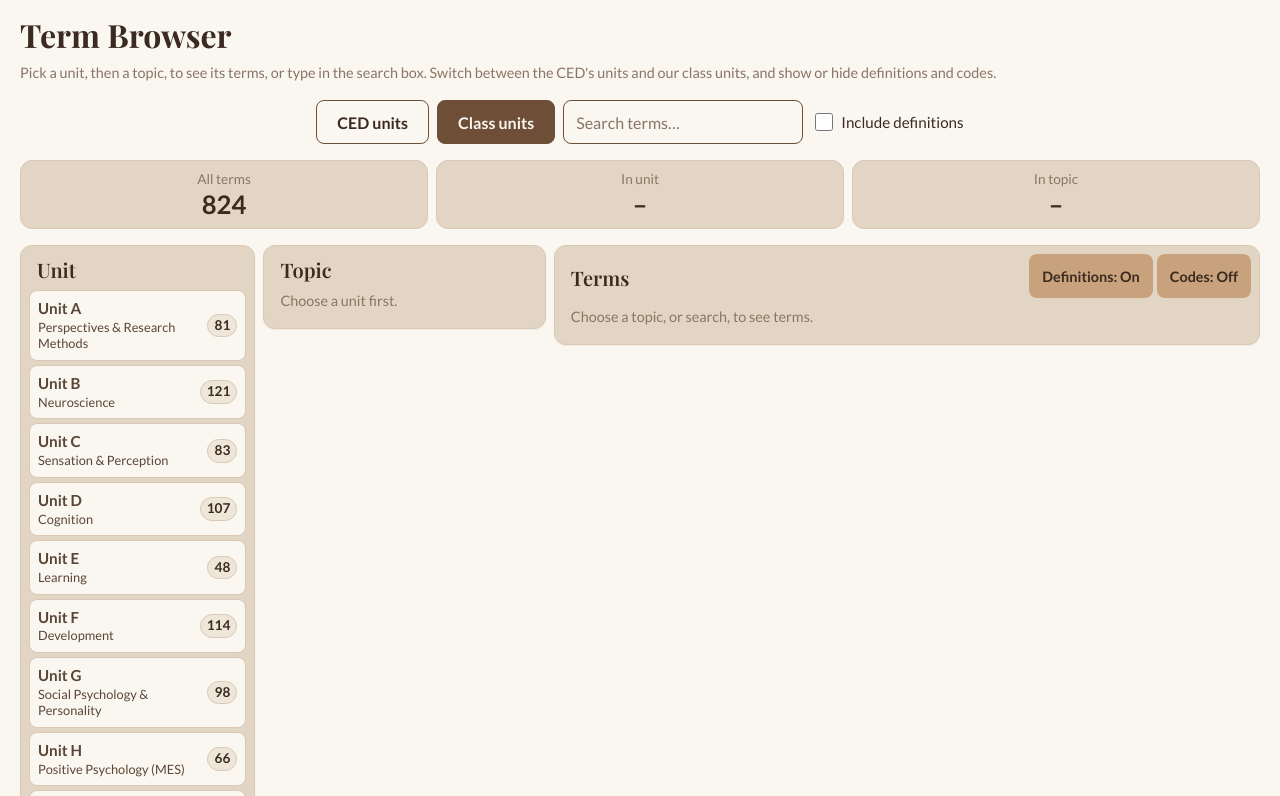
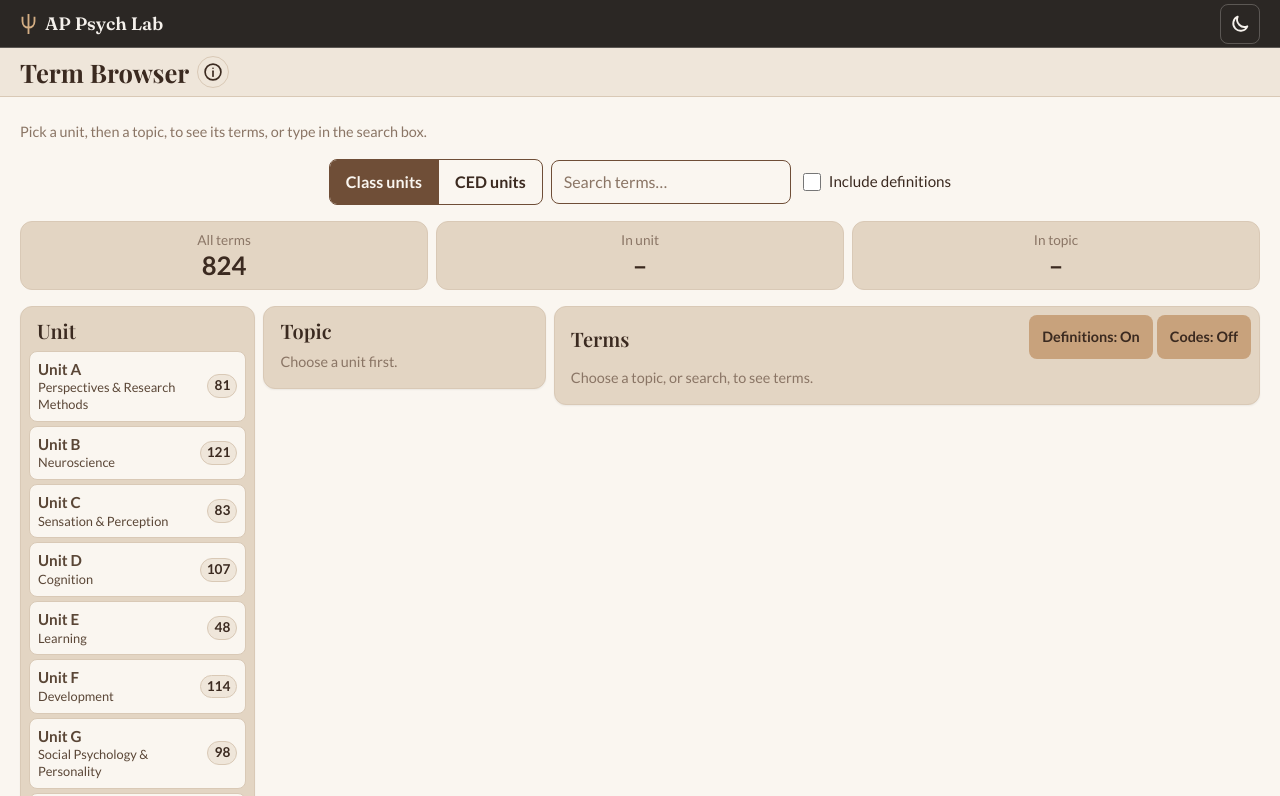
Before and after one commit to ap-psychlab/ap-psychlab.github.io, a plain HTML site: page review/term-browser/index.html in a window 1280 px wide. Both pictures are taken after a click on the button "Class units". Shown: the top 796 px of the page. Drawn offline with Linux system fonts and the light colour scheme.

Commit message:
Term Browser on the site bar and shared title bar, by course (Site Redesign step 6c)
New head, site bar and shared title bar with the ⓘ. Terms and class units
come from the chosen course (terms(course), unitsFor) and re-render when
it changes; Class units is the default view, and the CED view and codes
are AP only. A Unit Exam Terms Only box and a Unit Exam badge appear once
the course has Unit Exam Terms marked. The unit switch is the shared
segmented control.

Co-Authored-By: Claude Opus 5.5 <noreply@anthropic.com>
Claude-Session: https://claude.ai/code/session_01Mxd8Jg4BowDbr3sjJCeN7C

```diff
--- a/review/term-browser/index.html
+++ b/review/term-browser/index.html
@@ -3,35 +3,44 @@
 <head>
 <meta charset="utf-8">
 <meta name="viewport" content="width=device-width, initial-scale=1">
-<title>Term Browser</title>
-<link rel="preconnect" href="https://fonts.googleapis.com">
-<link rel="preconnect" href="https://fonts.gstatic.com" crossorigin>
-<link href="https://fonts.googleapis.com/css2?family=Lato:wght@400;700&family=Playfair+Display:wght@600;700&display=swap" rel="stylesheet">
+<title>Term Browser · AP Psych Lab</title>
+<script src="../../shared/theme-init.js"></script>
+<link rel="icon" href="../../shared/favicon.svg" type="image/svg+xml">
+<link rel="apple-touch-icon" href="../../shared/apple-touch-icon.png">
 <link rel="stylesheet" href="../../shared/theme.css">
 <link rel="stylesheet" href="style.css">
+<script src="../../shared/data/topics.js" defer></script>
 <script src="../../shared/data/terms.js" defer></script>
-<script src="../../shared/data/topics.js" defer></script>
+<script src="../../shared/data/interactives.js" defer></script>
+<script src="../../shared/ui.js" defer></script>
 <script src="script.js" defer></script>
 </head>
 <body>
+<nav class="sitebar wide" aria-label="Site"></nav>
+<header class="topbar wide" data-interactive="term-browser">
+  <div class="topbar-inner">
+    <div class="brand"><h1>Term Browser</h1></div>
+  </div>
+</header>
+
 <main class="wide">
-  <h1>Term Browser</h1>
-  <p class="hint">Pick a unit, then a topic, to see its terms, or type in the search box. Switch between the CED's units and our class units, and show or hide definitions and codes.</p>
+  <p class="hint">Pick a unit, then a topic, to see its terms, or type in the search box.</p>
 
-  <div class="row">
-    <div class="row seg-group" role="group" aria-label="Unit system">
-      <button class="btn ghost seg" id="modeCed" aria-pressed="true">CED units</button>
-      <button class="btn ghost seg" id="modeMine" aria-pressed="false">Class units</button>
+  <div class="row controls">
+    <div class="segmented view-switch" id="viewSwitch" role="group" aria-label="Units to browse by" hidden>
+      <button type="button" id="viewMine" aria-pressed="true">Class units</button>
+      <button type="button" id="viewCed" aria-pressed="false">CED units</button>
     </div>
     <div class="search" role="search">
-      <label class="visually-hidden" for="q">Search terms</label>
+      <label class="sr-only" for="q">Search terms</label>
       <input type="search" id="q" placeholder="Search terms…" autocomplete="off" spellcheck="false">
       <label class="opt"><input type="checkbox" id="qDefs"><span>Include definitions</span></label>
+      <label class="opt" id="examOpt" hidden><input type="checkbox" id="examOnly"><span>Unit Exam Terms Only</span></label>
     </div>
   </div>
 
   <div class="stats" aria-label="Term counts">
-    <div class="stat"><span>All terms</span><strong id="totalV">0</strong></div>
+    <div class="stat"><span id="totalL">All terms</span><strong id="totalV">0</strong></div>
     <div class="stat"><span>In unit</span><strong id="unitV">–</strong></div>
     <div class="stat"><span>In topic</span><strong id="topicV">–</strong></div>
   </div>
@@ -52,8 +61,8 @@
       <div class="term-head">
         <h2 id="termH">Terms</h2>
         <div class="toggles">
-          <button class="btn alt tog" id="defBtn" aria-pressed="true">Definitions: On</button>
-          <button class="btn alt tog" id="codeBtn" aria-pressed="false">Codes: Off</button>
+          <button class="btn alt tog" type="button" id="defBtn" aria-pressed="true">Definitions: On</button>
+          <button class="btn alt tog" type="button" id="codeBtn" aria-pressed="false" hidden>Codes: Off</button>
         </div>
       </div>
       <p class="empty" id="termEmpty">Choose a topic, or search, to see terms.</p>
@@ -62,8 +71,7 @@
     </section>
   </div>
 
-  <p class="hint">A term that the CED covers in more than one place appears in each of those topics, so topic counts can add up to more than the unit count.</p>
-  <p id="live" class="visually-hidden" role="status" aria-live="polite"></p>
+  <p class="hint">A term that falls in more than one topic appears in each of them, so topic counts can add up to more than the unit count.</p>
 </main>
 </body>
 </html>
--- a/review/term-browser/script.js
+++ b/review/term-browser/script.js
@@ -1,12 +1,39 @@
-// Term Browser — pick a unit, then a topic, to list its terms, or search them.
-// Search scope: the chosen topic, else the chosen unit, else every term.
-// Unticked "Include definitions" matches term names and aliases only.
+/* Term Browser — pick a unit, then a topic, to list its terms, or search them.
+ *
+ * Search scope: the chosen topic, else the chosen unit, else every term.
+ * Unticked "Include definitions" matches term names and aliases only.
+ *
+ * Courses: terms come from APPSYCH_TOPICS.terms(course), units from unitsFor(course), and the
+ * page re-renders on APPSYCH_UI.course.onChange. Class units is the default view; the CED units
+ * view and the Codes toggle are AP only (hidden in Regular and Dual Credit). "Unit Exam Terms
+ * Only" (off by default) and the Unit Exam badge show only when the course has Unit Exam Terms
+ * marked; a group-limited entry counts in its own topic (or a unit holding it), and anywhere when
+ * no class topic or unit is chosen (CED view, search across all units).
+ * Title bar and ⓘ come from ../../shared/ui.js. No test options (?dev only affects the site bar's
+ * course menu).
+ */
 (function () {
-  var TERMS = window.APPSYCH_TERMS || [];
   var TOPICS = window.APPSYCH_TOPICS;
+  var UI = window.APPSYCH_UI;
   var $ = function (id) { return document.getElementById(id); };
 
-  var state = { mode: "ced", unit: null, topic: null, defs: true, codes: false, q: "", qDefs: false };
+  var course = UI ? UI.course.get() : "ap";
+  var TERMS = [], examAvailable = false;
+  var state = { view: "mine", unit: null, topic: null, defs: true, codes: false, q: "", qDefs: false, exam: false };
+
+  function isAP() { return TOPICS.course(course).id === "ap"; }
+  function examOn() { return state.exam && examAvailable; }
+  function loadCourse() {
+    TERMS = TOPICS.terms(course);
+    examAvailable = TERMS.some(function (t) { return TOPICS.isUnitTestTerm(t, course); });
+    if (!isAP()) { state.view = "mine"; state.codes = false; }
+    $("viewSwitch").hidden = !isAP();
+    $("codeBtn").hidden = !isAP();
+    $("examOpt").hidden = !examAvailable;
+    $("viewMine").setAttribute("aria-pressed", state.view === "mine" ? "true" : "false");
+    $("viewCed").setAttribute("aria-pressed", state.view === "ced" ? "true" : "false");
+    setToggle($("codeBtn"), state.codes, "Codes");
+  }
 
   // Lowercase and straighten curly quotes (Broca’s → broca's). Keeps string length,
   // so match positions line up with the original text for highlighting.
@@ -32,29 +59,37 @@
   }
 
   // Build a common shape for both unit systems:
-  // { key, title, sub, codes, topics: [{ key, title, sub, codes }] }
+  // { key, title, sub, codes, groupIds, topics: [{ key, title, sub, codes, groupIds }] }
+  // groupIds (class units only) decide group-limited Unit Exam Terms; null = anywhere.
   function units() {
-    if (state.mode === "ced") {
+    if (state.view === "ced") {
       return TOPICS.cedUnits.map(function (u) {
         var topics = u.topics.map(function (t) {
-          return { key: t.code, title: t.code + " " + t.name, sub: "", codes: [t.code] };
+          return { key: t.code, title: t.code + " " + t.name, sub: "", codes: [t.code], groupIds: null };
         });
         return { key: "ced-" + u.number, title: "Unit " + u.number, sub: u.name,
-                 codes: [String(u.number)], topics: topics };
+                 codes: [String(u.number)], groupIds: null, topics: topics };
       });
     }
-    return TOPICS.teachingUnits.map(function (u) {
+    return TOPICS.unitsFor(course).map(function (u) {
       var codes = [];
       var topics = u.groups.map(function (g) {
         codes = codes.concat(g.codes);
-        return { key: g.id, title: g.name, sub: g.codes.join(", "), codes: g.codes };
+        return { key: g.id, title: g.name, sub: g.codes.join(", "), codes: g.codes, groupIds: [g.id] };
       });
-      return { key: "mine-" + u.number, title: "Unit " + u.number, sub: u.name, codes: codes, topics: topics };
+      return { key: "mine-" + u.id, title: "Unit " + u.letter, sub: u.name, codes: codes,
+               groupIds: u.groups.map(function (g) { return g.id; }), topics: topics };
     });
   }
 
-  function termsFor(codes) {
-    return TERMS.filter(function (t) { return TOPICS.matchesCodes(t, codes); });
+  function isExam(t, groupIds) { return TOPICS.isUnitTestTerm(t, course, groupIds || null); }
+
+  // The course's terms in these codes (all of them when codes is null), only Unit Exam Terms
+  // when that box is ticked.
+  function termsFor(codes, groupIds) {
+    return TERMS.filter(function (t) {
+      return (!codes || TOPICS.matchesCodes(t, codes)) && (!examOn() || isExam(t, groupIds));
+    });
   }
 
   function el(tag, cls, text) {
@@ -90,7 +125,7 @@
 
   function currentTopic(unit) {
     if (!unit || !state.topic) return null;
-    if (state.topic === "all") return { key: "all", title: "All topics in " + unit.title, codes: unit.codes };
+    if (state.topic === "all") return { key: "all", title: "All topics in " + unit.title, codes: unit.codes, groupIds: unit.groupIds };
     for (var i = 0; i < unit.topics.length; i++) if (unit.topics[i].key === state.topic) return unit.topics[i];
     return null;
   }
@@ -107,10 +142,11 @@
     list.innerHTML = "";
     units().forEach(function (u) {
       // The unit name always shows; it is not a code.
-      list.appendChild(pickButton(u.key, u.title, null, termsFor(u.codes).length, u.key === state.unit, function () {
+      var n = termsFor(u.codes, u.groupIds).length;
+      list.appendChild(pickButton(u.key, u.title, null, n, u.key === state.unit, function () {
         state.unit = u.key; state.topic = null;
         render(); reveal("topicCol");
-        say(u.title + ": " + termsFor(u.codes).length + " terms");
+        say(u.title + ", " + u.sub + ": " + n + (n === 1 ? " term" : " terms"));
       }));
       list.lastChild.querySelector(".label").appendChild(el("span", "name", u.sub));
     });
@@ -123,10 +159,10 @@
     $("topicEmpty").hidden = !!unit;
     $("topicH").textContent = unit ? "Topic: " + unit.title : "Topic";
     if (!unit) return;
-    list.appendChild(pickButton("all", "All topics in this unit", null, termsFor(unit.codes).length,
+    list.appendChild(pickButton("all", "All topics in this unit", null, termsFor(unit.codes, unit.groupIds).length,
       state.topic === "all", function () { chooseTopic("all"); }, "all"));
     unit.topics.forEach(function (t) {
-      list.appendChild(pickButton(t.key, t.title, t.sub, termsFor(t.codes).length, t.key === state.topic,
+      list.appendChild(pickButton(t.key, t.title, t.sub, termsFor(t.codes, t.groupIds).length, t.key === state.topic,
         function () { chooseTopic(t.key); }));
     });
   }
@@ -135,16 +171,17 @@
     state.topic = key;
     render(); reveal("termCol");
     var topic = currentTopic(currentUnit());
-    if (topic) say(topic.title + ": " + termsFor(topic.codes).length + " terms");
+    if (topic) { var n = termsFor(topic.codes, topic.groupIds).length; say(topic.title + ": " + n + (n === 1 ? " term" : " terms")); }
   }
 
   // What the term list shows: { items, scope } or null when nothing is chosen or typed.
   function shownTerms(unit, topic) {
     var q = norm(state.q.trim());
-    if (!q) return topic ? { items: termsFor(topic.codes), scope: null } : null;
-    var scope = topic && topic.key !== "all" ? topic : unit ? { title: unit.title + " (" + unit.sub + ")", codes: unit.codes } : null;
-    var pool = scope ? termsFor(scope.codes) : TERMS;
-    return { items: pool.filter(function (t) { return matches(t, q); }), scope: scope, q: q };
+    if (!q) return topic ? { items: termsFor(topic.codes, topic.groupIds), scope: null, groupIds: topic.groupIds } : null;
+    var scope = topic && topic.key !== "all" ? topic : unit ? { title: unit.title + " (" + unit.sub + ")", codes: unit.codes, groupIds: unit.groupIds } : null;
+    var pool = scope ? termsFor(scope.codes, scope.groupIds) : termsFor(null, null);
+    return { items: pool.filter(function (t) { return matches(t, q); }), scope: scope, q: q,
+             groupIds: scope ? scope.groupIds : null };
   }
 
   function renderTerms(unit, topic) {
@@ -165,7 +202,8 @@
       var where = shown.scope ? " in " + shown.scope.title : " in all units";
       info.appendChild(document.createTextNode(
         (items.length ? items.length + (items.length === 1 ? " match" : " matches") : "No matches") +
-        " for \u201C" + state.q.trim() + "\u201D" + where + (state.qDefs ? " (names and definitions)." : " (names only).")));
+        " for \u201C" + state.q.trim() + "\u201D" + where + (state.qDefs ? " (names and definitions" : " (names only") +
+        (examOn() ? ", Unit Exam Terms)." : ").")));
       if (shown.scope) {
         info.appendChild(document.createTextNode(" "));
         var all = el("button", "linkish", "Search all units");
@@ -183,7 +221,12 @@
       // Matched only in its definition: keep that definition visible even with Definitions off.
       if (hq && state.qDefs && norm(t.term).indexOf(hq) === -1 &&
           !(t.aliases || []).some(function (a) { return norm(a).indexOf(hq) !== -1; })) li.classList.add("def-hit");
-      li.appendChild(highlight(el("div", "term-name"), t.term, hq));
+      var name = highlight(el("div", "term-name"), t.term, hq);
+      if (examAvailable && isExam(t, shown.groupIds)) {
+        name.appendChild(document.createTextNode(" "));
+        name.appendChild(el("span", "exam-badge", "Unit Exam"));
+      }
+      li.appendChild(name);
       li.appendChild(highlight(el("p", "def"), t.definition, state.qDefs ? hq : ""));
       if (t.aliases && t.aliases.length) li.appendChild(highlight(el("p", "aka"), "Also: " + t.aliases.join(", "), hq));
       var codes = el("div", "codes");
@@ -196,9 +239,10 @@
   }
 
   function renderStats(unit, topic) {
-    $("totalV").textContent = TERMS.length;
-    $("unitV").textContent = unit ? termsFor(unit.codes).length : "–";
-    $("topicV").textContent = topic ? termsFor(topic.codes).length : "–";
+    $("totalL").textContent = examOn() ? "Unit Exam Terms" : "All terms";
+    $("totalV").textContent = termsFor(null, null).length;
+    $("unitV").textContent = unit ? termsFor(unit.codes, unit.groupIds).length : "–";
+    $("topicV").textContent = topic ? termsFor(topic.codes, topic.groupIds).length : "–";
   }
 
   function render() {
@@ -207,7 +251,9 @@
     var focusKey = active && active.getAttribute && active.getAttribute("data-key");
     var focusList = focusKey && active.closest("ul") ? active.closest("ul").id : null;
     var unit = currentUnit();
+    if (!unit) state.unit = state.topic = null;      // e.g. not in the course chosen now
     var topic = currentTopic(unit);
+    if (!topic) state.topic = null;
     renderUnits();
     renderTopics(unit);
     renderTerms(unit, topic);
@@ -218,24 +264,24 @@
     }
   }
 
-  function say(msg) { $("live").textContent = msg; }
+  function say(msg) { if (UI) UI.announce(msg); }
 
   function setToggle(btn, on, name) {
     btn.setAttribute("aria-pressed", on ? "true" : "false");
     btn.textContent = name + ": " + (on ? "On" : "Off");
   }
 
-  function setMode(mode) {
-    if (state.mode === mode) return;
-    state.mode = mode; state.unit = null; state.topic = null;
-    $("modeCed").setAttribute("aria-pressed", mode === "ced" ? "true" : "false");
-    $("modeMine").setAttribute("aria-pressed", mode === "mine" ? "true" : "false");
+  function setView(view) {
+    if (state.view === view) return;
+    state.view = view; state.unit = null; state.topic = null;
+    $("viewCed").setAttribute("aria-pressed", view === "ced" ? "true" : "false");
+    $("viewMine").setAttribute("aria-pressed", view === "mine" ? "true" : "false");
     render();
-    say(mode === "ced" ? "Showing CED units" : "Showing class units");
+    say(view === "ced" ? "Showing CED units" : "Showing class units");
   }
 
-  $("modeCed").addEventListener("click", function () { setMode("ced"); });
-  $("modeMine").addEventListener("click", function () { setMode("mine"); });
+  $("viewCed").addEventListener("click", function () { setView("ced"); });
+  $("viewMine").addEventListener("click", function () { setView("mine"); });
   $("defBtn").addEventListener("click", function () {
     state.defs = !state.defs; setToggle(this, state.defs, "Definitions"); render();
   });
@@ -257,13 +303,22 @@
     if (e.key === "Escape" && this.value) { e.preventDefault(); this.value = ""; state.q = ""; render(); say("Search cleared"); }
   });
   $("qDefs").addEventListener("change", function () { state.qDefs = this.checked; render(); announce(); });
+  $("examOnly").addEventListener("change", function () {
+    state.exam = this.checked; render();
+    say(state.exam ? "Showing Unit Exam Terms only" : "Showing all terms");
+  });
 
-  if (!TERMS.length || !TOPICS) {
+  if (UI) UI.course.onChange(function (id) {
+    course = id; loadCourse(); render();
+  });
+
+  if (!TOPICS || !window.APPSYCH_TERMS || !window.APPSYCH_TERMS.length) {
     $("termEmpty").textContent = "The term bank didn't load. Check that shared/data/terms.js and topics.js exist.";
     $("termEmpty").hidden = false;
     return;
   }
   // A browser may restore the box after a reload; start from what is shown.
-  state.q = $("q").value; state.qDefs = $("qDefs").checked;
+  state.q = $("q").value; state.qDefs = $("qDefs").checked; state.exam = $("examOnly").checked;
+  loadCourse();
   render();
 })();
--- a/review/term-browser/style.css
+++ b/review/term-browser/style.css
@@ -1,9 +1,9 @@
 /* Term Browser — styles for this interactive (theme comes from ../../shared/theme.css) */
 
-/* Segmented control for the unit system */
-.seg[aria-pressed="true"] { background: var(--btn); color: var(--bg); }
-.seg[aria-pressed="true"]:hover { background: var(--btn-hover); }
-.row .seg-group { margin: 0; }
+/* Unit system switch (shared .segmented; AP only) */
+.controls { align-items: center; }
+.view-switch { margin: 0; }
+.view-switch button { flex: 0 0 auto; padding: 0 16px; white-space: nowrap; }
 
 /* Search box (right of the unit buttons; wraps below on narrow screens) */
 .search { display: flex; flex-wrap: wrap; align-items: center; justify-content: center; gap: 4px 12px; }
@@ -40,7 +40,23 @@
   font: inherit; color: var(--link); background: none; border: 0; padding: 0;
   text-decoration: underline; cursor: pointer;
 }
-mark { background: var(--honey); color: var(--heading); border-radius: 2px; padding: 0 1px; }
+mark { background: var(--honey); color: var(--on-accent); border-radius: 2px; padding: 0 1px; }
+
+/* Unit Exam badge next to a term's name (only when the course has Unit Exam Terms) */
+.exam-badge {
+  display: inline-block;
+  vertical-align: 2px;
+  padding: 0 8px;
+  border: 1px solid var(--accent);
+  border-radius: 999px;
+  background: var(--bg-alt);
+  color: var(--heading);
+  font-size: .72rem;
+  font-weight: 700;
+  line-height: 1.6;
+  text-transform: uppercase;
+  letter-spacing: .03em;
+}
 
 /* ---------- Browser columns ----------
    Page uses <main class="wide">.
@@ -119,17 +135,12 @@ mark { background: var(--honey); color: var(--heading); border-radius: 2px; padd
   background: var(--bg-alt);
   border: 1px solid var(--border);
 }
-.chip.skill { background: var(--sage); border-color: var(--sage); }
+.chip.skill { background: var(--sage); border-color: var(--sage); color: var(--on-accent); }
 
 /* Toggles hide content with a class on the list */
 .terms.no-defs .def, .terms.no-defs .aka { display: none; }
 .terms.no-defs .def-hit .def { display: block; }
 .terms.no-codes .codes, .pick.no-codes .sub { display: none; }
-
-.visually-hidden {
-  position: absolute; width: 1px; height: 1px; overflow: hidden;
-  clip: rect(0 0 0 0); white-space: nowrap;
-}
 
 /* Phones: while searching, show the results above the unit and topic lists */
 @media (max-width: 759px) {
--- a/shared/data/interactives.js
+++ b/shared/data/interactives.js
@@ -128,7 +128,8 @@ window.APPSYCH_INTERACTIVES = [
     image: "", alt: "",
     howTo: [
       "Pick a unit, then a topic, to list its terms.",
-      "Or search: the search covers the chosen topic, else the chosen unit, else every term."
+      "Or search: the search covers the chosen topic, else the chosen unit, else every term.",
+      "In AP, you can also browse by the CED's units and show each term's CED codes."
     ]
   },
   {
```
